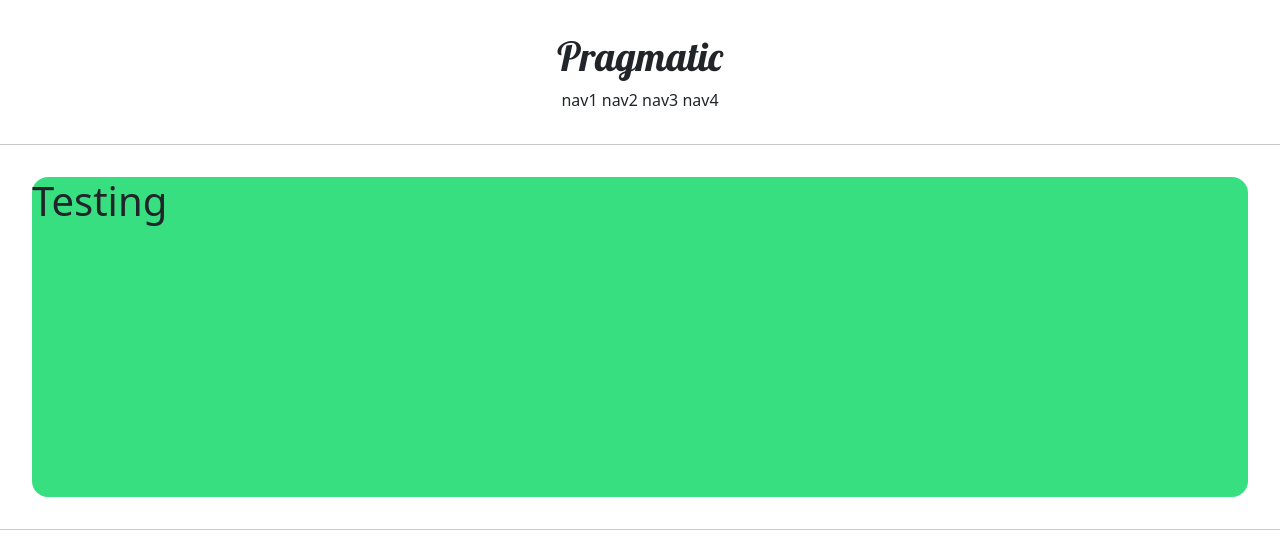
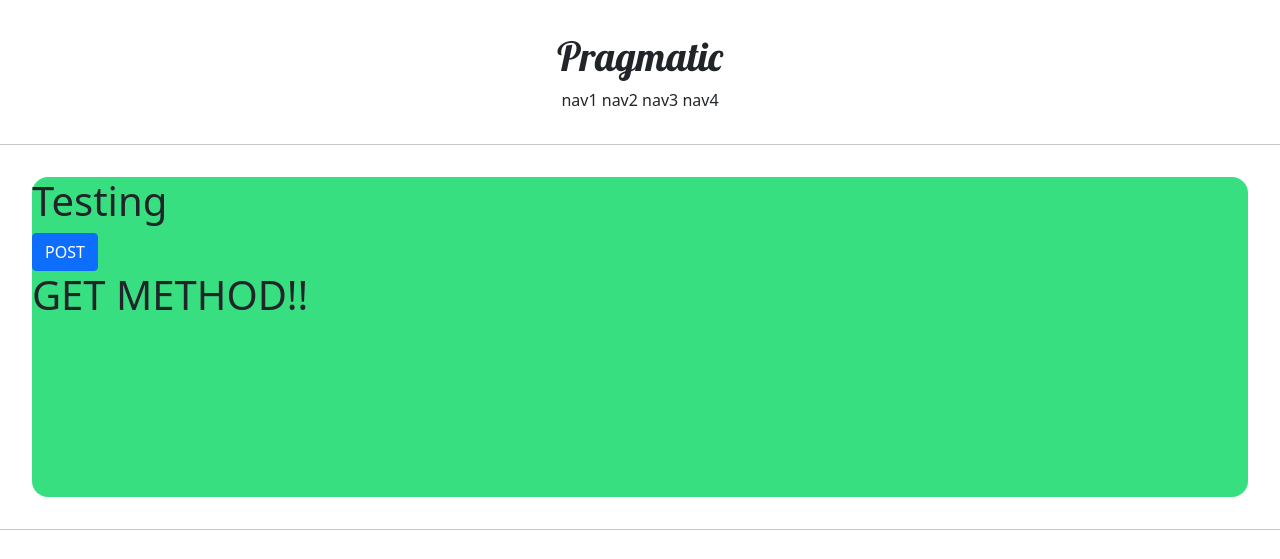
Before and after one commit to dooli1971039/Pinterest_django, a Django app: page /account/hello_world/ in a window 1280 px wide. Shown: the top 559 px of the page. Run offline with Django 4.2, Linux system fonts and the light colour scheme.

Commit message:
16강 내용

```diff
--- a/accountapp/templates/accountapp/hello_world.html
+++ b/accountapp/templates/accountapp/hello_world.html
@@ -3,5 +3,16 @@
 {% block content %}
     <div style="height: 20rem; background-color: #38df81; border-radius: 1rem; margin: 2rem;">
         <h1>Testing</h1>
+
+        <form action="/account/hello_world/" method="post">
+            {% csrf_token %}
+            <input type="submit" class="btn btn-primary" value="POST">
+
+        </form>
+
+        <h1>
+            {{ text }}
+        </h1>
+
     </div>
 {% endblock%}
--- a/accountapp/views.py
+++ b/accountapp/views.py
@@ -3,4 +3,7 @@ from django.shortcuts import render
 
 # Create your views here.
 def hello_world(request):
-    return render(request,'accountapp/hello_world.html')
+    if request.method == "POST":
+        return render(request,'accountapp/hello_world.html',context={'text':'POST METHOD!!'})
+    else:
+        return render(request, 'accountapp/hello_world.html', context={'text': 'GET METHOD!!'})
```
